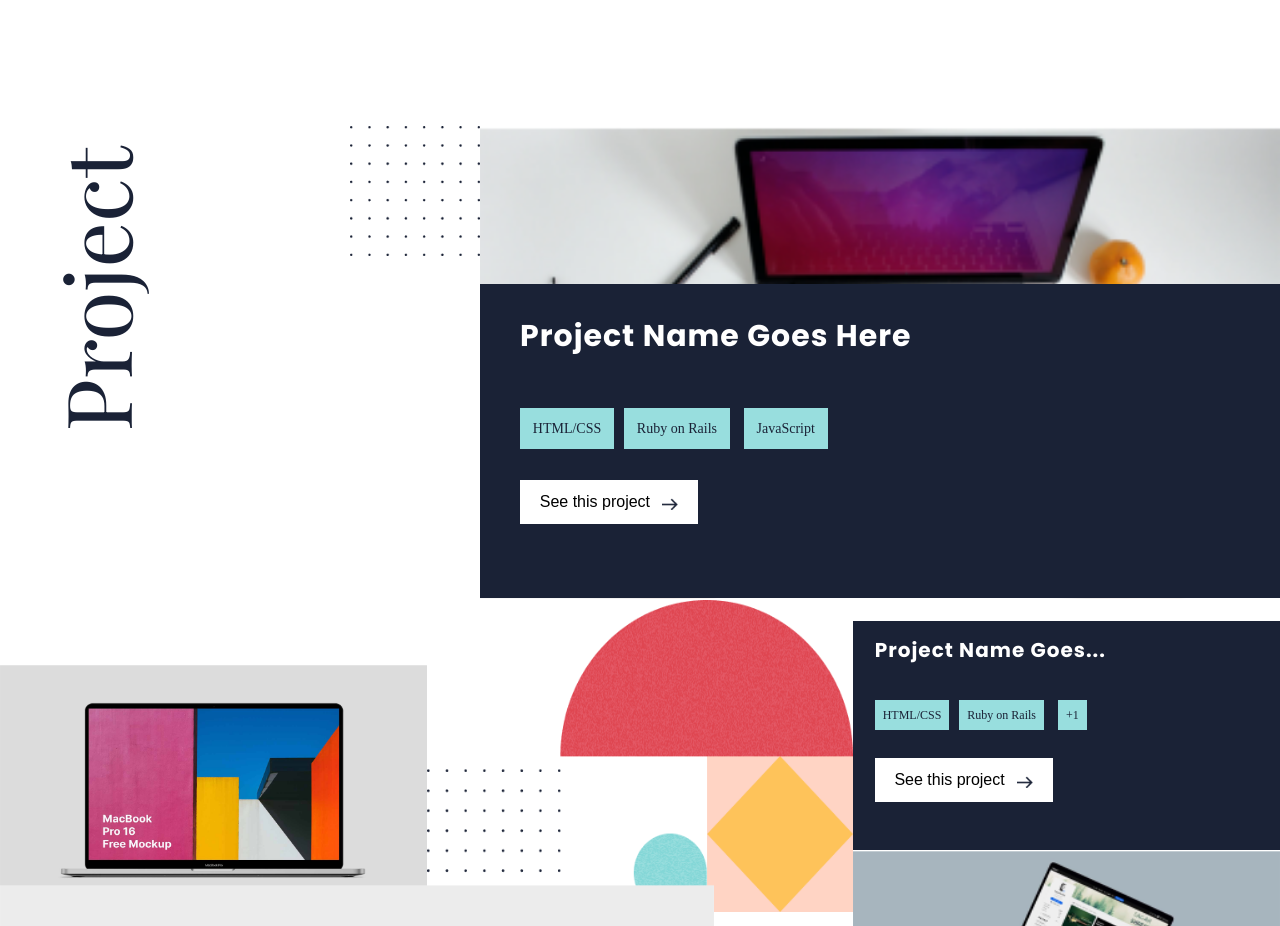
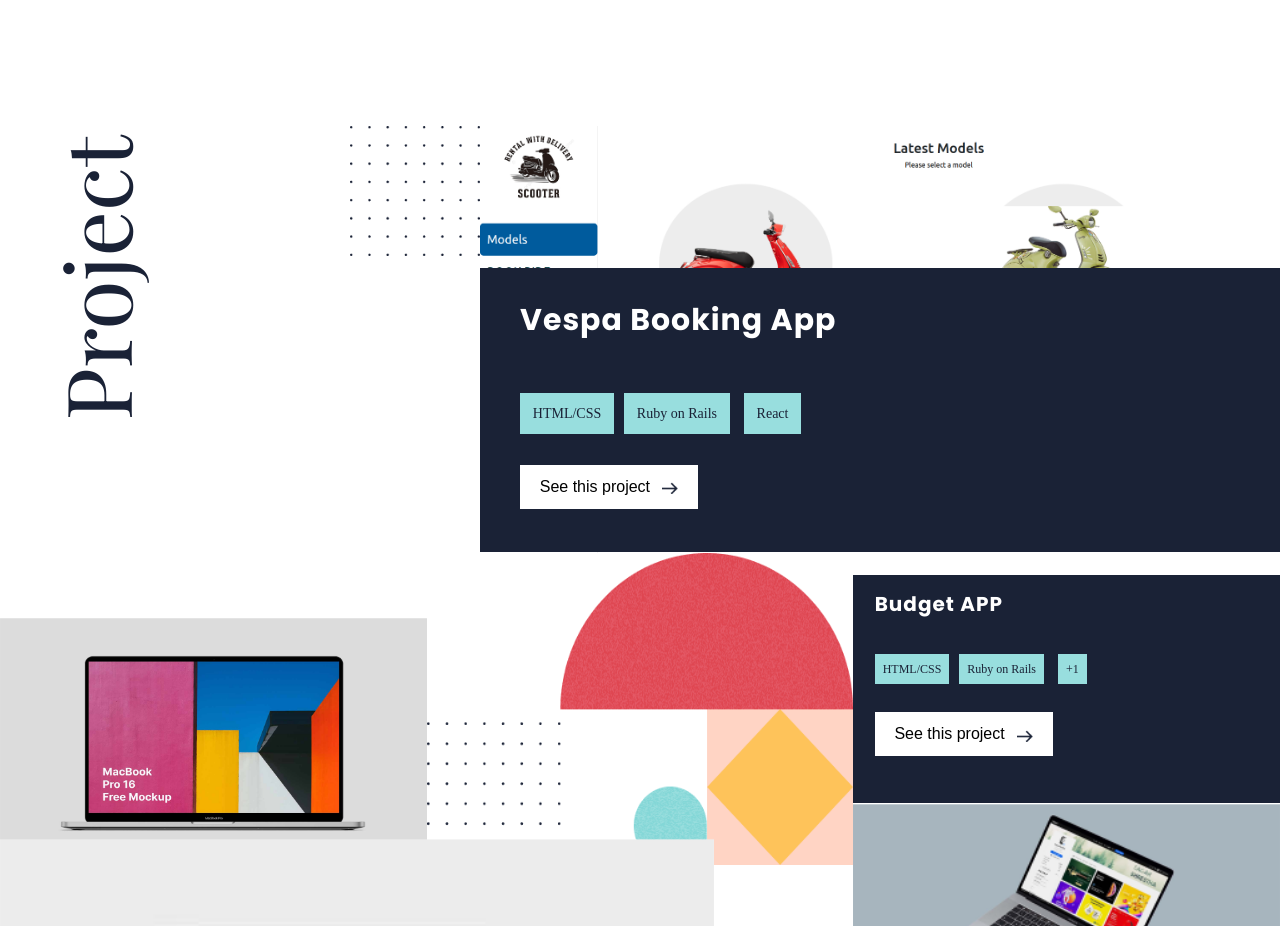
Before and after one commit to Rudy-Menekam/Portfolio-1, a website: page index.html in a window 1280 px wide. Shown: the part 820-1746 px from the top of the page. Drawn offline with nearby package versions, Linux system fonts and the light colour scheme; a web font is replaced by a local one.

Commit message:
Add vespa project

```diff
--- a/index.html
+++ b/index.html
@@ -58,15 +58,15 @@
                     <img id="dot-img" height="130px" src="./images/image_dots.png">
                 </div>
                 <div class="item1-leftpanel">
-                    <img class="card_image-web" src="./images/1.png ">
+                    <img class="card_image-web" src="./images/vespa.png ">
                     <div class="card-info-web">
                         <div>
-                            <h3 class="card_title">Project name goes here</h3>
+                            <h3 class="card_title">Vespa Booking App</h3>
                         </div>
                         <ul class="span_button">
                             <li><span href="" class="btn card_btn1 ">HTML/CSS</span></li>
                             </li> <span href="" class="btn card_btn2 ">Ruby on Rails</span></li>
-                            </li><span href="" class="btn card_btn3 ">JavaScript</span></li>
+                            </li><span href="" class="btn card_btn3 ">React</span></li>
                         </ul>
                         <a href="#portfolio" rel="noopener noreferrer" onclick="modal(1)"><button type="" class="card_btn"><span>See this project</span>
                             <img src="images/Union.png" height="12px"></button></a>
@@ -84,7 +84,7 @@
                     <div class="item2-right">
                         <div class="item2-right-content">
                             <div>
-                                <h3 class="card_title ">Project name goes...</h3>
+                                <h3 class="card_title ">Budget APP</h3>
                             </div>
                             <ul class="span_button">
                                 <li><span href="" class="btn card_btn4 ">HTML/CSS</span></li>
--- a/projects.js
+++ b/projects.js
@@ -14,22 +14,22 @@ const card1 = {
     'https://github.com/Rudy-Menekam',
     'https://rudy-menekam.github.io/',
   ],
-  image: './images/6.png',
+  image: './images/vespa.png',
 
 };
 const card2 = {
-  title: 'Project name goes here',
+  title: 'Vespa Booking App',
   technologies: [
-    'HTML/CSS',
+    'Ruby',
     'Ruby on Rails',
-    'JavaScript',
+    'React',
   ],
-  description: 'Lorem ipsum dolor sit amet, consectetur adipiscing elit, sed do eiusmod tempor incididunt ut labore et dolore magna aliqua. Ut enim ad minim veniam, quis nostrud exercitation ullamco laboris nis Ut aliquip ex ea commodo consequat.  Lorem ipsum dolor sit amet, consectetur adipiscing elit, sed do eiusmod tempor incididunt ut labore et dolore magna aliqua. Ut enim ad minim veniam, quis nostrud exercitation ullamco laboris nisi.',
+  description: 'This project is designed for the reservation of fancy vespas. If you are preparing for a special day or event and you want a cool Vespa for it, this website is the best place for you. If you have a luxurious Vespa and want to make some extra money from it, you can add it to our website and others will be able to reserve it!.',
   link: [
-    'https://github.com/Rudy-Menekam',
-    'https://rudy-menekam.github.io/',
+    'https://vespa-rentals-msq2.onrender.com/',
+    'https://github.com/Rudy-Menekam/Rentals-project-frontend',
   ],
-  image: './images/Group 109.png',
+  image: './images/vespa.png',
 
 };
 const card3 = {
@@ -89,7 +89,7 @@ const card6 = {
     'https://github.com/Rudy-Menekam',
     'https://rudy-menekam.github.io/',
   ],
-  image: './images/1.png',
+  image: './images/vespa.png',
 };
 
 const projectData = [card1, card2, card3, card4, card5, card6];
```
Also changed, not shown: images/vespa.png (added).
